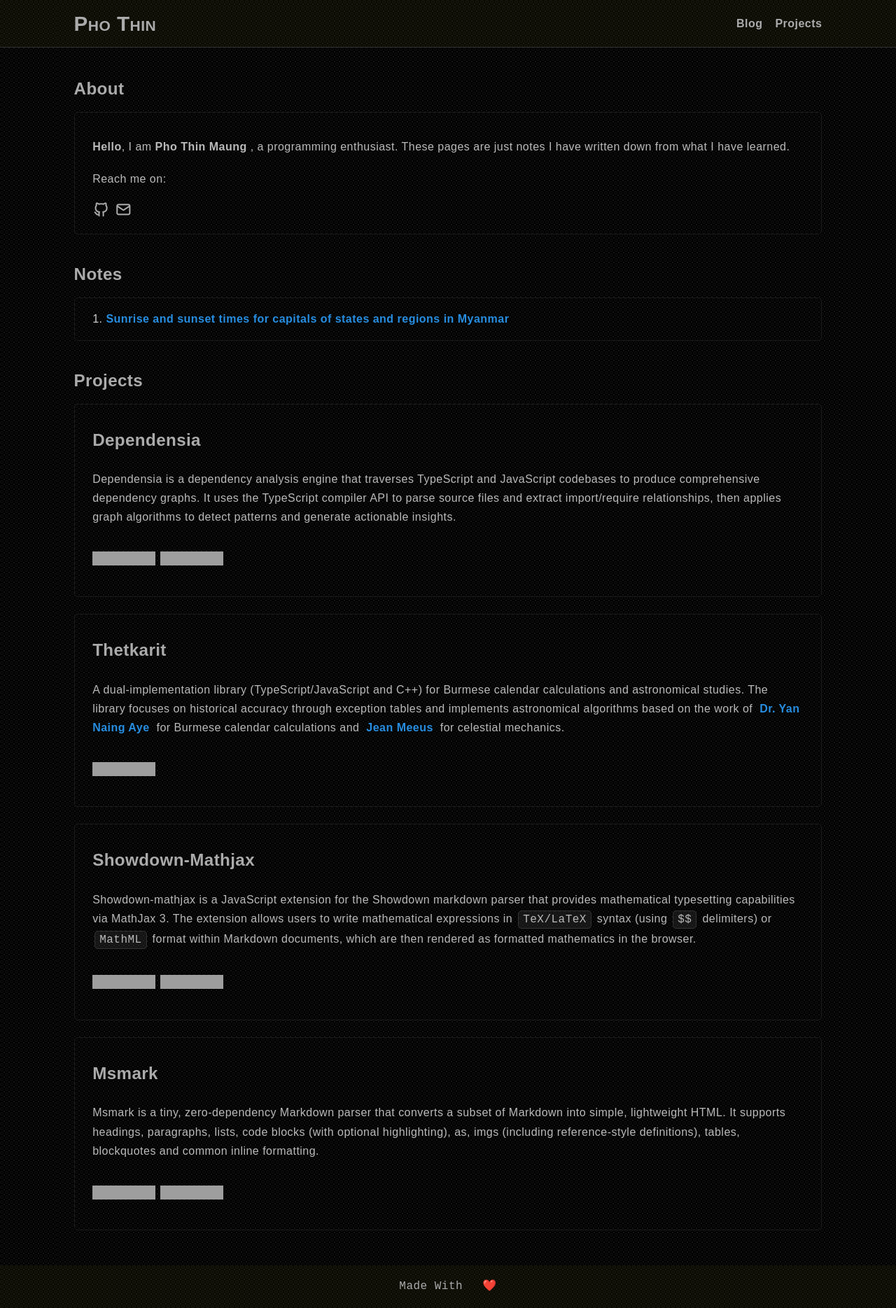
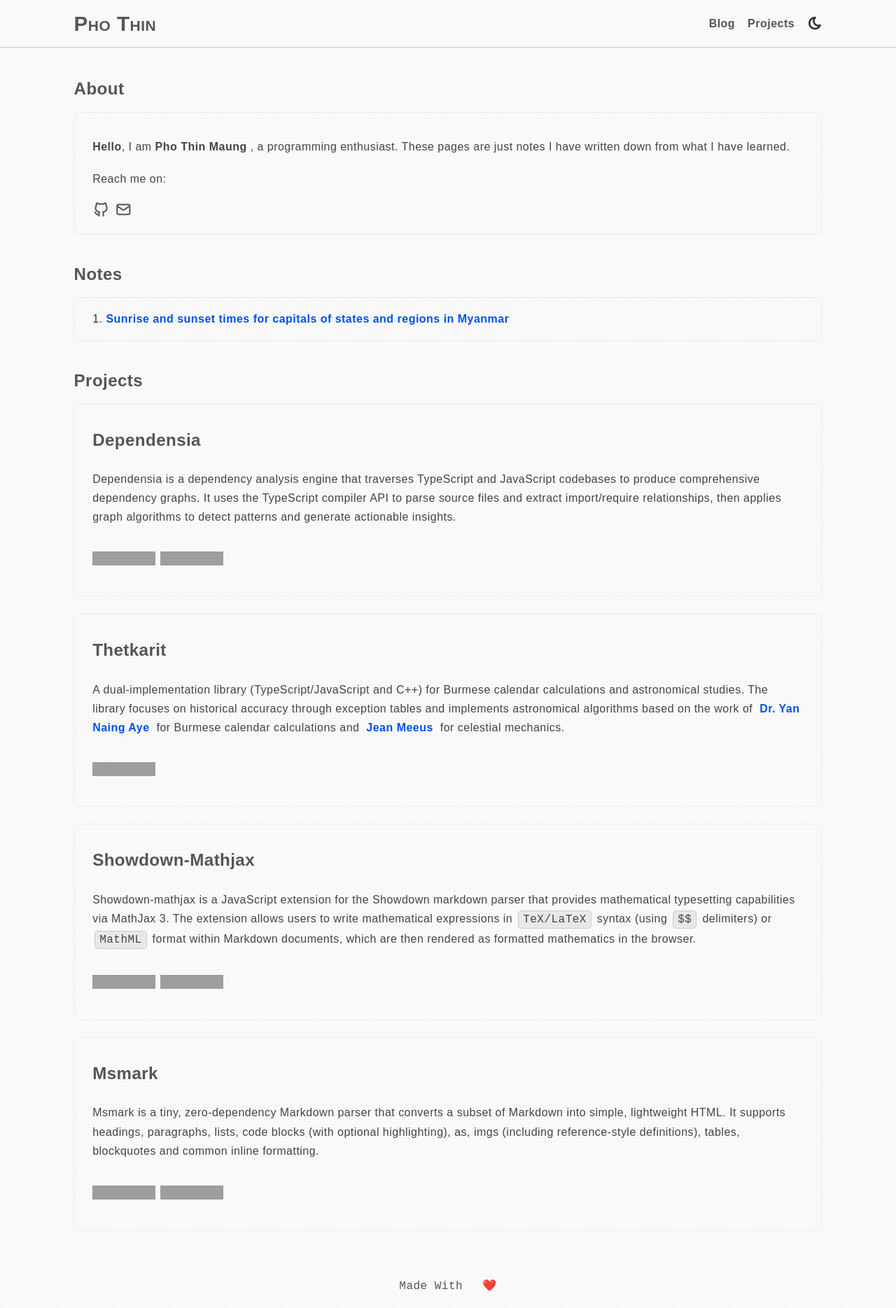
Before and after one commit to phothinmg/ptm, a Jekyll site: the page built from app/index.html, in a window 1280 px wide. Shown: the whole page at 70% size. Built offline with Jekyll 4.4.1, drawn with Linux system fonts in a browser that asks for light colours; some web fonts are replaced; grey boxes are pictures that could not be loaded.

Commit message:
modified:   app/assets/js/ptm.js

```diff
--- a/app/_includes/navigation.html
+++ b/app/_includes/navigation.html
@@ -4,6 +4,9 @@
     <div>
       <a href="/blog">Blog</a>
       <a href="/#projects">Projects</a>
+      <button type="button" class="theme-btn" id="theme-btn">
+        <i class="sun" id="theme-icon"></i>
+      </button>
     </div>
   </nav>
 </header>
--- a/app/assets/css/styles.scss
+++ b/app/assets/css/styles.scss
@@ -986,3 +986,18 @@ table td {
     font-weight: bold;
   }
 }
+
+.theme-btn {
+  background: inherit !important;
+  border: none;
+  color: inherit;
+  cursor: pointer;
+}
+.theme-btn #theme-icon {
+  font-size: clamp(1.18rem, calc(1.13rem + 0.24vw), 1.32rem);
+  font-weight: 700;
+  color: var(--ptm-color-h1234);
+}
+.theme-btn:hover {
+  color: var(--ptm-color-anchor-hover);
+}
--- a/app/assets/js/ptm.js
+++ b/app/assets/js/ptm.js
@@ -1,4 +1,61 @@
 (function ($) {
+  const prefersDarkMode = $.matchMedia("(prefers-color-scheme: dark)").matches;
+  const ptmLocalStoreTheme = "ptm_local_theme";
+  // Apply theme to document element
+  function applyTheme(theme) {
+    if (theme === "dark") {
+      $.document.documentElement.classList.add("dark");
+    } else {
+      $.document.documentElement.classList.remove("dark");
+    }
+  }
+  function toogleIconClass(theme) {
+    const themeIcon = $.document.getElementById("theme-icon");
+    if (theme === "dark") {
+      if (themeIcon.classList.contains("moon")) {
+        themeIcon.classList.remove("moon");
+      }
+      themeIcon.classList.add("sun");
+    } else {
+      if (themeIcon.classList.contains("sun")) {
+        themeIcon.classList.remove("sun");
+      }
+      themeIcon.classList.add("moon");
+    }
+  }
+  // Initialize theme
+  (function initTheme() {
+    try {
+      const stored = localStorage.getItem(ptmLocalStoreTheme);
+      if (stored === "dark" || stored === "light") {
+        applyTheme(stored);
+        toogleIconClass(stored);
+      } else {
+        const defaultTheme = prefersDarkMode ? "dark" : "light";
+        localStorage.setItem(ptmLocalStoreTheme, defaultTheme);
+        applyTheme(defaultTheme);
+        toogleIconClass(defaultTheme);
+      }
+    } catch (e) {
+      // If access to localStorage is blocked, fall back to default theme only
+      const defaultTheme = prefersDarkMode ? "dark" : "light";
+      applyTheme(defaultTheme);
+      toogleIconClass(defaultTheme);
+    }
+  })();
+
+  (function () {
+    const themeBtn = document.getElementById("theme-btn");
+    themeBtn.addEventListener("click", function () {
+      // toggle theme and persist
+      const current = localStorage.getItem(ptmLocalStoreTheme);
+      const newTheme = current === "dark" ? "light" : "dark";
+      localStorage.setItem(ptmLocalStoreTheme, newTheme);
+      applyTheme(newTheme);
+      toogleIconClass(newTheme);
+    });
+  })();
+  // ----------------------------------------
   // Fix footer
   (function () {
     function fixedFooter() {
```
